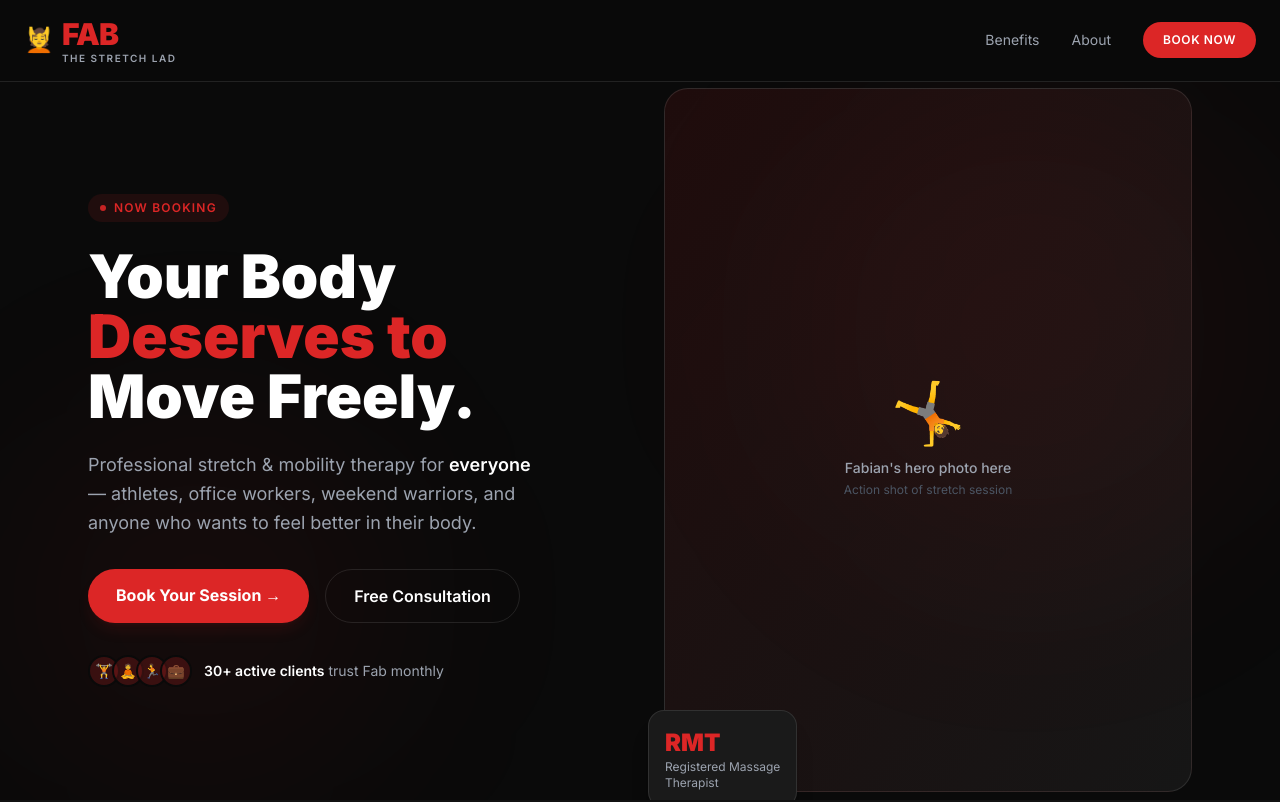
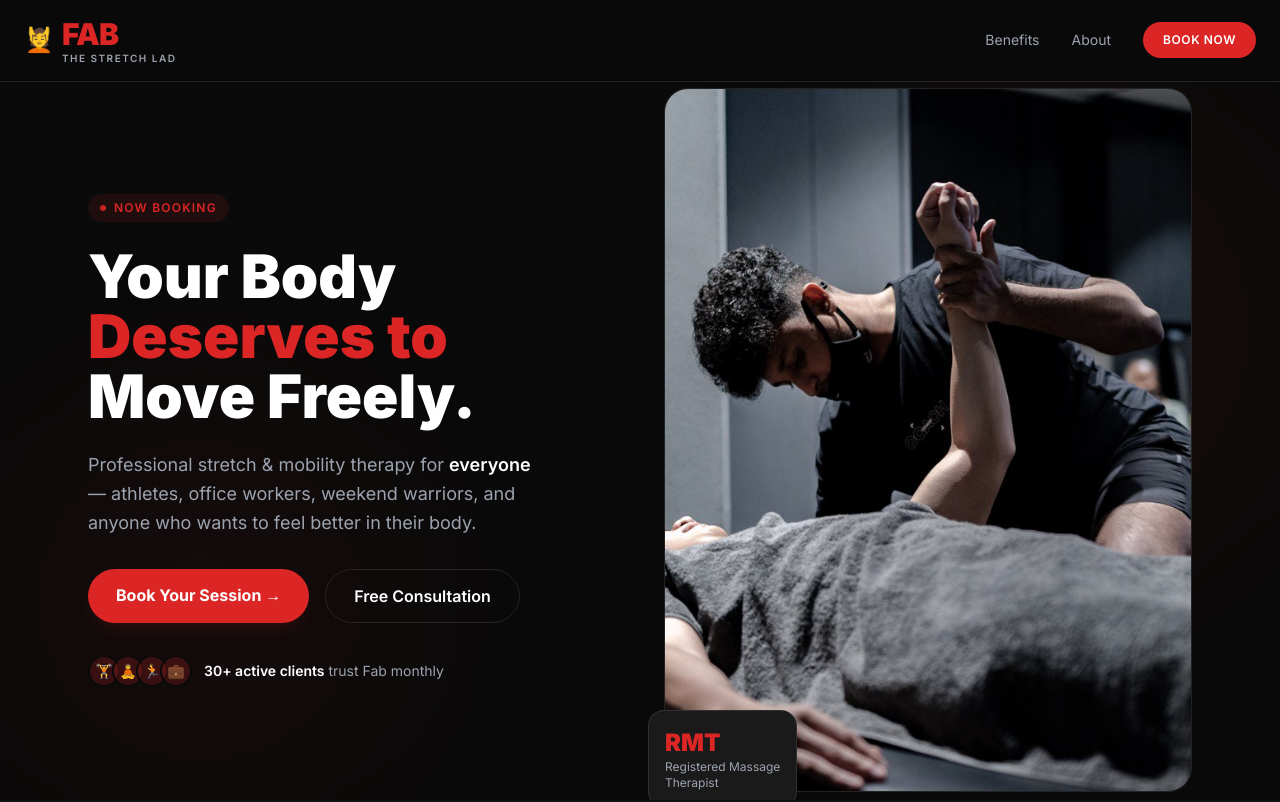
Before and after one commit to IsaacYap90/fabthestretchlad, a React (Vite) app: page / in a window 1280 px wide. Shown: the top 802 px of the page. Built offline with nearby package versions, Linux system fonts and the light colour scheme.

Commit message:
feat: add Fab's real hero photo — action shot of stretch session

```diff
--- a/src/App.jsx
+++ b/src/App.jsx
@@ -72,14 +72,10 @@ const Hero = () => (
           </div>
         </div>
 
-        {/* Right — Image placeholder */}
+        {/* Right — Hero Image */}
         <div className="relative">
-          <div className="aspect-[3/4] bg-gradient-to-br from-red-600/10 to-white/5 rounded-3xl border border-white/10 flex items-center justify-center">
-            <div className="text-center p-8">
-              <span className="text-6xl mb-4 block">🤸</span>
-              <p className="text-gray-400 text-sm font-medium">Fabian's hero photo here</p>
-              <p className="text-gray-600 text-xs mt-1">Action shot of stretch session</p>
-            </div>
+          <div className="aspect-[3/4] rounded-3xl border border-white/10 overflow-hidden">
+            <img src="/images/fab-hero.jpg" alt="Fab performing assisted stretch therapy" className="w-full h-full object-cover" />
           </div>
           {/* Floating badge */}
           <div className="absolute -bottom-4 -left-4 bg-[#1a1a1a] rounded-2xl shadow-xl p-4 border border-white/10">
@@ -179,12 +175,9 @@ const AboutFab = () => (
   <section id="about" className="py-24 bg-[#111111]">
     <div className="container mx-auto px-6 max-w-5xl">
       <div className="grid md:grid-cols-2 gap-12 items-center">
-        {/* Image placeholder */}
-        <div className="aspect-square bg-gradient-to-br from-red-600/10 to-white/5 rounded-3xl border border-white/10 flex items-center justify-center">
-          <div className="text-center p-8">
-            <span className="text-6xl mb-4 block">💪</span>
-            <p className="text-gray-400 text-sm font-medium">Fabian's portrait here</p>
-          </div>
+        {/* About Image */}
+        <div className="aspect-square rounded-3xl border border-white/10 overflow-hidden">
+          <img src="/images/fab-hero.jpg" alt="Fabian — The Stretch Lad" className="w-full h-full object-cover" />
         </div>
 
         <div>
```
Also changed, not shown: public/images/fab-hero.jpg (added).
